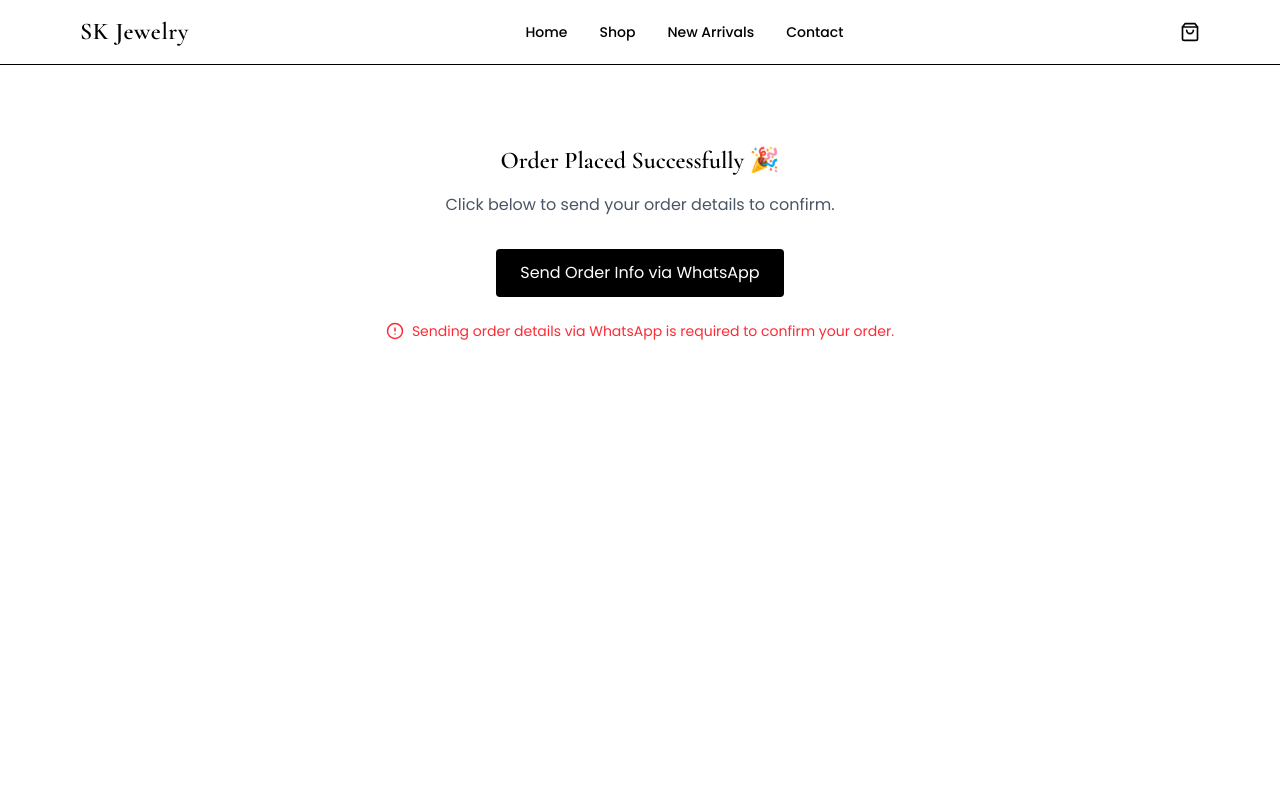
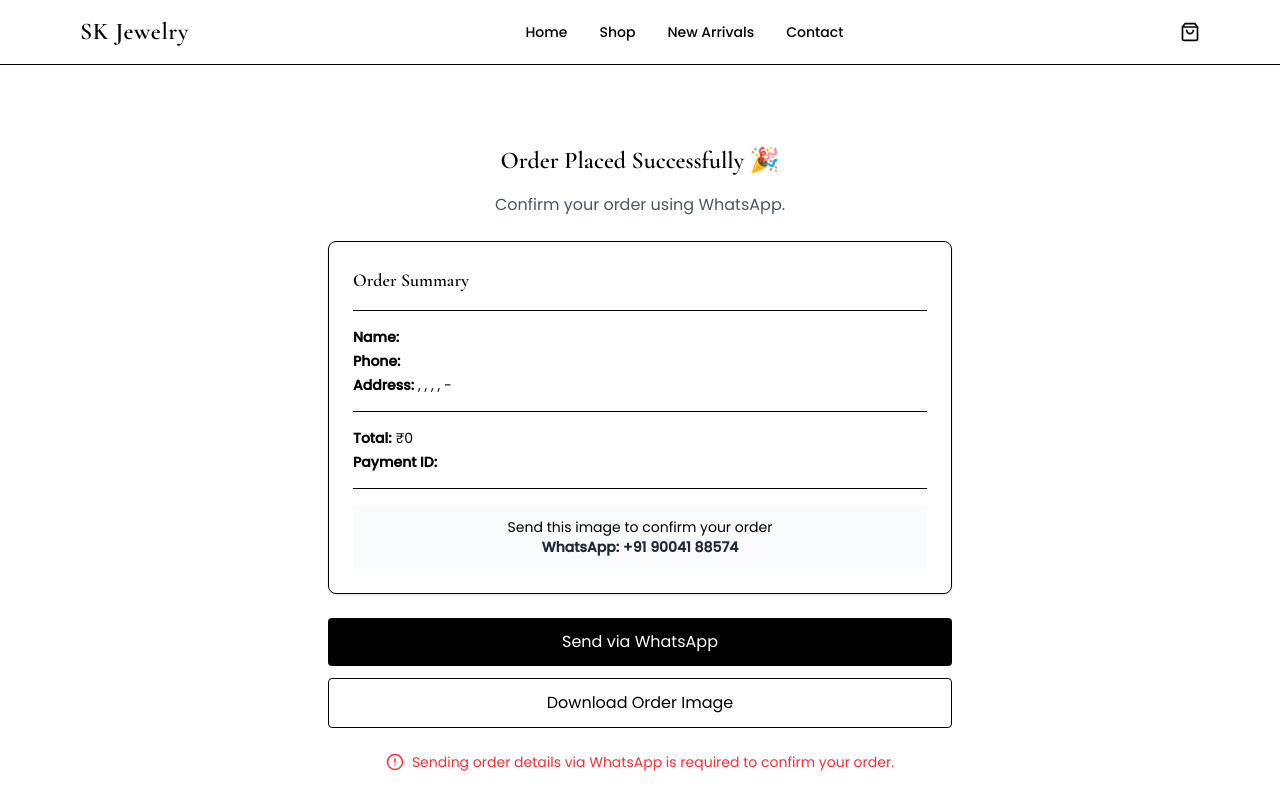
Before and after one commit to Ashish-12K/sk-jewellery, a React (Vite) app: page /order-success in a window 1280 px wide. Shown: the top 810 px of the page. Built offline with nearby package versions, Linux system fonts and the light colour scheme.

Commit message:
Delivery Details Instruction Changed- Added Image for Desktops

```diff
--- a/package.json
+++ b/package.json
@@ -11,6 +11,7 @@
   },
   "dependencies": {
     "@tailwindcss/vite": "^4.2.2",
+    "html-to-image": "^1.11.13",
     "react": "^19.2.4",
     "react-dom": "^19.2.4",
     "react-icons": "^5.6.0",
--- a/src/App.jsx
+++ b/src/App.jsx
@@ -8,7 +8,7 @@ import ProductPage from "./pages/ProductPage";
 import CartPage from "./pages/CartPage";
 import OrderSuccess from "./pages/OrderSuccess";
 import CheckoutPage from "./pages/CheckoutPage";
-
+import ContactPage from "./pages/ContactPage";
 
 function App() {
   return (
@@ -25,6 +25,7 @@ function App() {
         <Route path="/cart" element={<CartPage />} />
         <Route path="/order-success" element={<OrderSuccess />} />
         <Route path="/checkout" element={<CheckoutPage />} />
+        <Route path="/contact" element={<ContactPage />} />
       </Routes>
     </Router>
   );
--- a/src/components/Navbar.jsx
+++ b/src/components/Navbar.jsx
@@ -35,7 +35,12 @@ export default function Navbar() {
           <p onClick={() => navigate("/")} className="cursor-pointer hover:text-gray-500 transition">Home</p>
           <p className="cursor-pointer hover:text-gray-500 transition">Shop</p>
           <p onClick={() => navigate("/new-arrivals")} className="cursor-pointer hover:text-gray-500 transition">New Arrivals</p>
-          <p className="cursor-pointer hover:text-gray-500 transition">Contact</p>
+          <p
+            onClick={() => navigate("/contact")}
+            className="cursor-pointer hover:text-gray-500 transition"
+          >
+            Contact
+          </p>
         </nav>
 
         {/* Cart */}
@@ -83,7 +88,12 @@ export default function Navbar() {
             <p onClick={() => {navigate("/"); setMenuOpen(false);}} className="cursor-pointer">Home</p>
             <p className="cursor-pointer">Shop</p>
             <p onClick={() => {navigate("/new-arrivals"); setMenuOpen(false);}} className="cursor-pointer">New Arrivals</p>
-            <p className="cursor-pointer">Contact</p>
+            <p
+              onClick={() => navigate("/contact")}
+              className="cursor-pointer hover:text-gray-500 transition"
+            >
+              Contact
+            </p>
 
           </div>
         </>
--- a/src/data/products.js
+++ b/src/data/products.js
@@ -20,7 +20,7 @@ const products = [
   {
     id: 3,
     name: "Flower Earring",
-    price: 299,
+    price: 99,
     image: "/images/Earring/e2.jpeg",
     category: "earring",
     isNew: true,
@@ -29,7 +29,7 @@ const products = [
   {
     id: 4,
     name: "Necklace",
-    price: 299,
+    price: 199,
     image: "/images/Necklace/n2.jpeg",
     category: "necklace",
     isNew: true,
@@ -38,7 +38,7 @@ const products = [
   {
     id: 5,
     name: "Gold Necklace",
-    price: 299,
+    price: 199,
     image: "/images/Necklace/n4.jpeg",
     category: "necklace",
     isNew: true,
@@ -47,7 +47,7 @@ const products = [
   {
     id: 6,
     name: "Gold Necklace",
-    price: 299,
+    price: 249,
     image: "/images/Necklace/n5.jpeg",
     category: "necklace",
     isNew: true,
@@ -65,7 +65,7 @@ const products = [
   {
     id: 8,
     name: "Flower Hair Band",
-    price: 299,
+    price: 99,
     image: "/images/Hair/flowerband1.jpeg",
     category: "necklace",
     isNew: true,
@@ -97,6 +97,15 @@ const products = [
     category: "bracelets",
     isNew: false,
     isBestSeller: true
+  },
+  {
+    id: 12,
+    name: "Bouquet",
+    price: 249,
+    image: "/images/Bouquet/bouquet1.jpg",
+    category: "bracelets",
+    isNew: false,
+    isBestSeller: true
   }
 ];
 
--- a/src/pages/CollectionPage.jsx
+++ b/src/pages/CollectionPage.jsx
@@ -1,10 +1,10 @@
-import { useParams } from "react-router-dom";
+import { useParams, useNavigate } from "react-router-dom";
 import products from "../data/products";
 
 export default function CollectionPage() {
   const { type } = useParams();
+  const navigate = useNavigate(); // ✅ added
 
-  // Decide what to show
   let filteredProducts = [];
   let title = "";
 
@@ -24,7 +24,7 @@ export default function CollectionPage() {
         {title}
       </h1>
 
-      {/* If no products */}
+      {/* No products */}
       {filteredProducts.length === 0 && (
         <p className="text-sm text-gray-500 text-center">
           No products found
@@ -34,13 +34,19 @@ export default function CollectionPage() {
       {/* Grid */}
       <div className="grid grid-cols-2 md:grid-cols-4 gap-4">
         {filteredProducts.map((item) => (
-          <div key={item.id} className="cursor-pointer">
+          <div
+            key={item.id}
+            onClick={() => navigate(`/product/${item.id}`)} // ✅ redirect
+            className="cursor-pointer group"
+          >
 
+            {/* Image */}
             <img
               src={item.image}
-              className="w-full h-[220px] object-cover"
+              className="w-full h-[220px] object-cover transition duration-300 group-hover:scale-105"
             />
 
+            {/* Info */}
             <p className="text-xs mt-2 text-center">
               {item.name}
             </p>
--- /dev/null
+++ b/src/pages/ContactPage.jsx
@@ -0,0 +1,46 @@
+import { FaWhatsapp } from "react-icons/fa";
+
+export default function ContactPage() {
+  const whatsappNumber = "919004188574";
+
+  return (
+    <div className="px-6 py-12 max-w-3xl mx-auto text-center">
+
+      {/* Title */}
+      <h1 className="text-3xl font-semibold mb-4">
+        Contact Us
+      </h1>
+
+      <p className="text-gray-600 mb-8">
+        Have questions or want to place a custom order? Reach out to us anytime.
+      </p>
+
+      {/* Contact Info */}
+      <div className="space-y-4 mb-8">
+
+        <div>
+          <h2 className="font-semibold">Phone</h2>
+          <p className="text-gray-600">+91 90041 88574</p>
+        </div>
+
+        <div>
+          <h2 className="font-semibold">Email</h2>
+          <p className="text-gray-600">support@skjewelry.com</p>
+        </div>
+
+      </div>
+
+      {/* WhatsApp Button */}
+      <button
+        onClick={() =>
+          window.open(`https://wa.me/${whatsappNumber}`, "_blank")
+        }
+        className="flex items-center justify-center gap-2 bg-green-600 text-white px-6 py-3 rounded hover:bg-green-700 transition mx-auto"
+      >
+        <FaWhatsapp />
+        Chat on WhatsApp
+      </button>
+
+    </div>
+  );
+}
--- a/src/pages/OrderSuccess.jsx
+++ b/src/pages/OrderSuccess.jsx
@@ -1,8 +1,11 @@
 import { useLocation } from "react-router-dom";
 import { FiAlertCircle } from "react-icons/fi";
+import { useRef } from "react";
+import * as htmlToImage from "html-to-image";
 
 export default function OrderSuccess() {
   const { state } = useLocation();
+  const orderRef = useRef();
 
   const {
     cart = [],
@@ -11,48 +14,124 @@ export default function OrderSuccess() {
     customer = {},
   } = state || {};
 
-  // Create WhatsApp message
+  // WhatsApp message
   let message = "Hello, I placed an order:\n\n";
 
-  // Products
   cart.forEach((item) => {
-    message += `Product: ${item.name}\n`;
-    message += `Qty: ${item.quantity}\n`;
-    message += `Price: ₹${item.price}\n\n`;
+    message += `• ${item.name} (Qty: ${item.quantity}) - ₹${item.price}\n`;
   });
 
-  // ✅ Updated Customer Info
-  message += `Name: ${customer.name}\n`;
-  message += `Phone: ${customer.phone}\n`;
-
-  message += `Address: ${customer.house}, ${customer.street}\n`;
-  message += `${customer.city}, ${customer.state}, ${customer.country} - ${customer.pincode}\n\n`;
-
-  message += `Total: ₹${total}\n`;
-  message += `Payment ID: ${paymentId}`;
+  message += `\nName: ${customer.name}`;
+  message += `\nPhone: ${customer.phone}`;
+  message += `\nAddress: ${customer.house}, ${customer.street}`;
+  message += `\n${customer.city}, ${customer.state}, ${customer.country} - ${customer.pincode}`;
+  message += `\n\nTotal: ₹${total}`;
+  message += `\nPayment ID: ${paymentId}`;
 
   const whatsappURL = `https://wa.me/919004188574?text=${encodeURIComponent(message)}`;
 
+  // 📸 Download image
+  const downloadImage = async () => {
+    if (!orderRef.current) return;
+
+    try {
+      const dataUrl = await htmlToImage.toPng(orderRef.current);
+
+      const link = document.createElement("a");
+      link.download = "order-summary.png";
+      link.href = dataUrl;
+      link.click();
+    } catch (err) {
+      console.error("Error generating image", err);
+    }
+  };
+
   return (
-    <div className="px-6 py-20 text-center max-w-xl mx-auto">
+    <div className="px-6 py-20 max-w-2xl mx-auto text-center">
 
       <h1 className="text-2xl font-semibold mb-4">
         Order Placed Successfully 🎉
       </h1>
 
-      <p className="text-gray-600 mb-8">
-        Click below to send your order details to confirm.
+      <p className="text-gray-600 mb-6">
+        Confirm your order using WhatsApp.
       </p>
 
-      {/* WhatsApp Button */}
-      <button
-        onClick={() => window.open(whatsappURL, "_blank")}
-        className="bg-black text-white px-6 py-3 rounded hover:bg-gray-800 cursor-pointer transition"
+      {/* 📦 ORDER SUMMARY (Image Area) */}
+      <div
+        ref={orderRef}
+        className="border rounded-lg p-6 text-left shadow-sm bg-white"
       >
-        Send Order Info via WhatsApp
-      </button>
 
-      {/* Important Note */}
+        <h2 className="font-semibold mb-4 text-lg">
+          Order Summary
+        </h2>
+
+        {/* Products */}
+        <div className="space-y-2 mb-4">
+          {cart.map((item) => (
+            <div key={item.id} className="flex justify-between text-sm">
+              <span>
+                {item.name} × {item.quantity}
+              </span>
+              <span>₹{item.price}</span>
+            </div>
+          ))}
+        </div>
+
+        <hr className="my-4" />
+
+        {/* Customer Info */}
+        <div className="text-sm space-y-1">
+          <p><strong>Name:</strong> {customer.name}</p>
+          <p><strong>Phone:</strong> {customer.phone}</p>
+          <p>
+            <strong>Address:</strong> {customer.house}, {customer.street}, {customer.city}, {customer.state}, {customer.country} - {customer.pincode}
+          </p>
+        </div>
+
+        <hr className="my-4" />
+
+        {/* Payment */}
+        <div className="text-sm space-y-1">
+          <p><strong>Total:</strong> ₹{total}</p>
+          <p><strong>Payment ID:</strong> {paymentId}</p>
+        </div>
+
+        <hr className="my-4" />
+
+        {/* 🔥 WhatsApp info inside image */}
+        <div className="text-sm text-center bg-gray-50 p-3 rounded">
+          <p className="font-normal">
+            Send this image to confirm your order
+          </p>
+          <p className="text-gray-800 font-semibold">
+            WhatsApp: +91 90041 88574
+          </p>
+        </div>
+
+      </div>
+
+      {/* Buttons */}
+      <div className="mt-6 flex flex-col gap-3">
+
+        <button
+          onClick={() => window.open(whatsappURL, "_blank")}
+          className="bg-black text-white px-6 py-3 rounded hover:bg-gray-800 transition"
+        >
+          Send via WhatsApp
+        </button>
+
+        <button
+          onClick={downloadImage}
+          className="border border-black px-6 py-3 rounded hover:bg-black hover:text-white transition"
+        >
+          Download Order Image
+        </button>
+
+      </div>
+
+      {/* ⚠️ Note */}
       <div className="mt-6 flex items-center justify-center gap-2 text-sm text-red-500">
         <FiAlertCircle size={18} />
         <p>
```
Also changed, not shown: public/images/Bouquet/bouquet1.jpg (added), 1 other file (tests, documents, lock files or other folders).
